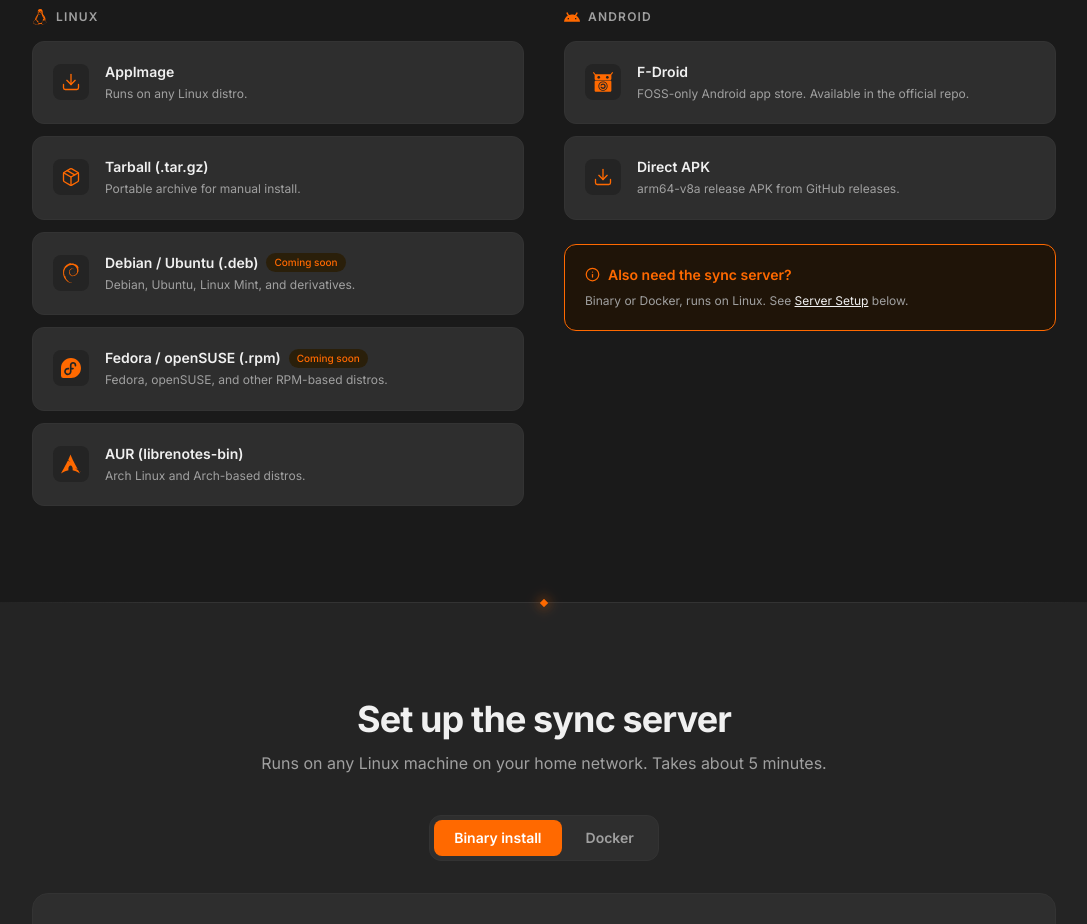
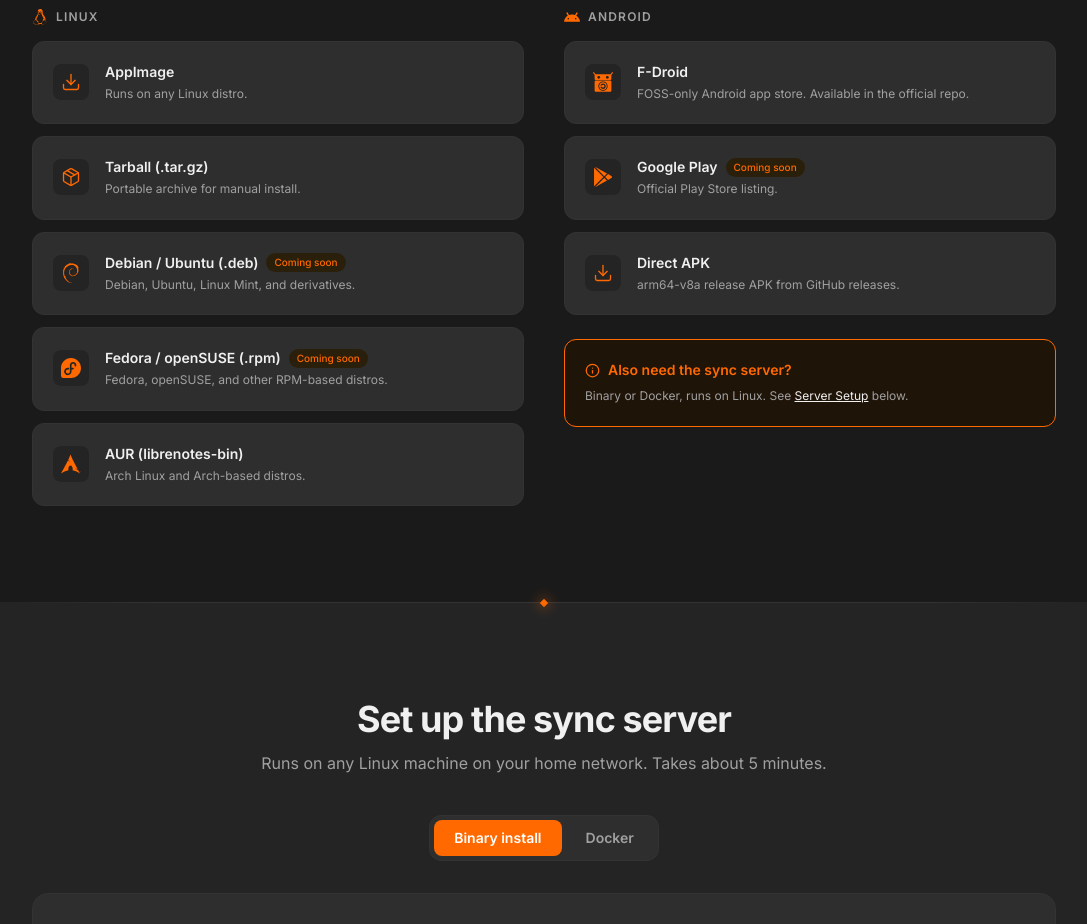
Before and after one commit to Piliii/LibreNotes, a Next.js app in the folder website/: page / in a window 1280 px wide. Shown: the part 3440-4364 px from the top of the page, without its empty margins (96-1183 px from the left). Built offline with nearby package versions, Linux system fonts and the light colour scheme; no server answers.

Commit message:
feat(website): add Google Play to downloads as coming soon

```diff
--- a/website/components/DownloadSection.js
+++ b/website/components/DownloadSection.js
@@ -1,5 +1,5 @@
 import { Download, Package, ArrowRight, Info } from 'lucide-react';
-import { siLinux, siArchlinux, siDebian, siFedora, siAndroid, siFdroid } from 'simple-icons';
+import { siLinux, siArchlinux, siDebian, siFedora, siAndroid, siFdroid, siGoogleplay } from 'simple-icons';
 import BrandIcon from './BrandIcon';
 
 const GH_RELEASE = 'https://github.com/Piliii/LibreNotes/releases/latest';
@@ -128,6 +128,14 @@
                 description="FOSS-only Android app store. Available in the official repo."
                 icon={<BrandIcon icon={siFdroid} size={20} />}
               />
+              {/* TODO: point href at the Play listing and drop the badge once it's live. */}
+              <DownloadCard
+                href={GH_RELEASE}
+                label="Google Play"
+                description="Official Play Store listing."
+                icon={<BrandIcon icon={siGoogleplay} size={20} />}
+                badge="Coming soon"
+              />
               <DownloadCard
                 href={GH_RELEASE}
                 label="Direct APK"
```
